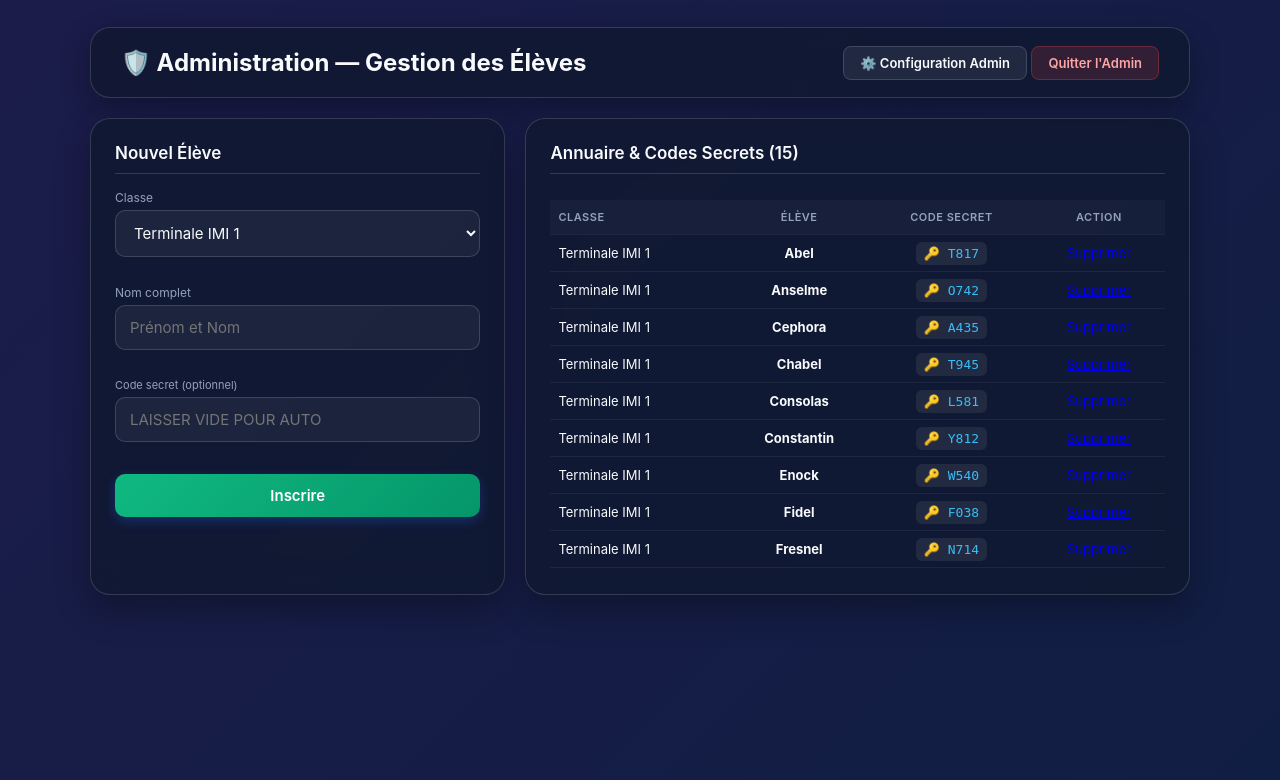
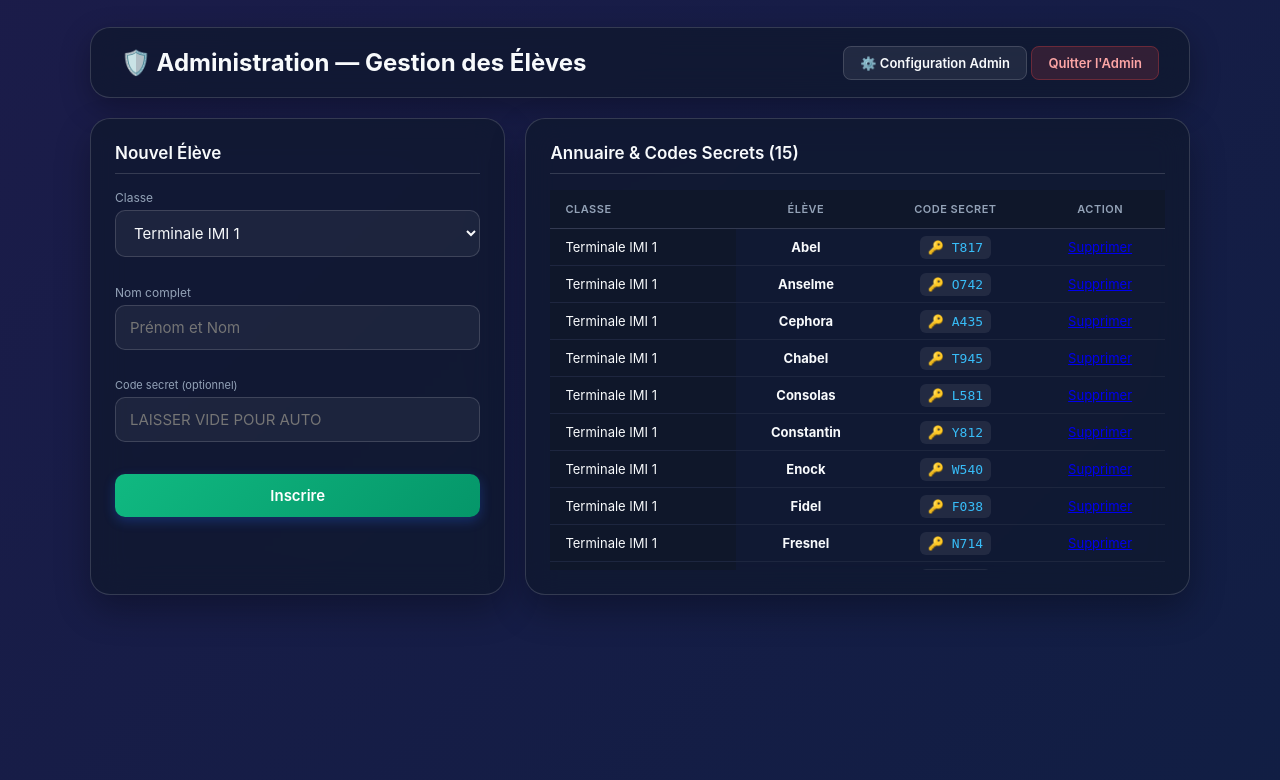
Before and after one commit to fresneluchiha-oss/class-master-imi, a Flask app: page / in a window 1280 px wide. Shown: the part 159-939 px from the top of the page. Run offline with Flask 3, Linux system fonts and the light colour scheme; the visitor is signed in with stand-in values (Sample User, id 1); data comes from the database, SQL or seed files in the repository.

Commit message:
Add files via upload

```diff
--- a/templates/index.html
+++ b/templates/index.html
@@ -302,7 +302,7 @@
             .card { padding: 15px; border-radius: 15px; width: 100% !important; }
             .dashboard-wrapper div[style*="grid-template-columns"] { display: flex !important; flex-direction: column !important; gap: 15px !important; }
             .card input, .card select, .login-card input, .login-card select, .card button { width: 100% !important; font-size: 14px; box-sizing: border-box; }
-            .dashboard-wrapper div[style*="overflow-x: auto"] { -webkit-overflow-scrolling: touch; border-radius: 10px; border: 1px solid var(--glass-border); }
+            .table-container { border-radius: 10px; border: 1px solid var(--glass-border); }
             .grid-note-input { width: 55px !important; padding: 6px 2px !important; font-size: 14px !important; }
             th, td { padding: 8px 6px; font-size: 12px; }
         }
@@ -326,10 +326,65 @@
             color: var(--text-main);
         }
 
-        table { width: 100%; border-collapse: collapse; margin-top: 10px; }
-        th, td { padding: 10px 8px; text-align: center; border-bottom: 1px solid rgba(255, 255, 255, 0.06); font-size: 13px; vertical-align: middle; white-space: nowrap; }
-        th:first-child, td:first-child { text-align: left; }
-        th { background: rgba(255, 255, 255, 0.03); font-weight: 600; color: var(--text-muted); font-size: 11px; text-transform: uppercase; letter-spacing: 0.5px; }
+        /* STYLES TABLEAU AVEC COLONNE & EN-TÊTE FIGÉS (STICKY) */
+        .table-container {
+            max-height: 500px;
+            overflow: auto;
+            position: relative;
+            border-radius: 12px;
+            border: 1px solid var(--glass-border);
+        }
+
+        table {
+            width: 100%;
+            border-collapse: collapse;
+            border-spacing: 0;
+        }
+
+        th {
+            position: sticky;
+            top: 0;
+            background: #0f172a;
+            z-index: 10;
+            padding: 12px 8px;
+            text-align: center;
+            font-weight: 600;
+            color: var(--text-muted);
+            font-size: 11px;
+            text-transform: uppercase;
+            letter-spacing: 0.5px;
+            border-bottom: 1px solid var(--glass-border);
+        }
+
+        body.light-theme th {
+            background: #cbd5e1;
+        }
+
+        td:first-child, th:first-child {
+            position: sticky;
+            left: 0;
+            background: #0f172a;
+            z-index: 5;
+            text-align: left;
+            padding-left: 15px;
+        }
+
+        body.light-theme td:first-child, body.light-theme th:first-child {
+            background: #e2e8f0;
+        }
+
+        th:first-child {
+            z-index: 20;
+        }
+
+        td {
+            padding: 10px 8px;
+            text-align: center;
+            border-bottom: 1px solid rgba(255, 255, 255, 0.06);
+            font-size: 13px;
+            vertical-align: middle;
+            white-space: nowrap;
+        }
 
         .btn-export {
             background: linear-gradient(135deg, #10b981 0%, #059669 100%);
@@ -426,19 +481,20 @@
                 <form method="POST">
                     <input type="hidden" name="action_prof" value="save_all_notes">
 
-                    <div style="max-height: 520px; overflow-x: auto;">
-                        <table style="min-width: 750px;">
+                    <!-- CONTENEUR DU TABLEAU AVEC COLONNE NOMS & EN-TÊTE FIGÉS -->
+                    <div class="table-container">
+                        <table style="min-width: 850px;">
                             <thead>
                                 <tr>
                                     <th style="width: 22%;">Élève</th>
                                     <th>Int 1</th>
                                     <th>Int 2</th>
                                     <th>Int 3</th>
-                                    <th style="background: rgba(255,255,255,0.05); color: var(--accent-primary);">M.Int</th>
+                                    <th style="color: var(--accent-primary);">M.Int</th>
                                     <th>Dev 1</th>
                                     <th>Dev 2</th>
-                                    <th style="background: rgba(255,255,255,0.05); color: var(--accent-primary);">M.Dev</th>
-                                    <th style="background: rgba(56, 189, 248, 0.1); color: #38bdf8;">M.Gén</th>
+                                    <th style="color: var(--accent-primary);">M.Dev</th>
+                                    <th style="color: #38bdf8;">M.Gén</th>
                                 </tr>
                             </thead>
                             <tbody>
@@ -450,12 +506,12 @@
                                     <td><input type="number" step="0.25" min="0" max="20" name="note_{{ b.nom }}_Interrogation-2" value="{{ b.i2 }}" placeholder="-" class="grid-note-input"></td>
                                     <td><input type="number" step="0.25" min="0" max="20" name="note_{{ b.nom }}_Interrogation-3" value="{{ b.i3 }}" placeholder="-" class="grid-note-input"></td>
 
-                                    <td style="background: rgba(255,255,255,0.02); font-weight: 600;">{{ b.moy_interro }}</td>
+                                    <td style="font-weight: 600;">{{ b.moy_interro }}</td>
 
                                     <td><input type="number" step="0.25" min="0" max="20" name="note_{{ b.nom }}_Devoir-1" value="{{ b.d1 }}" placeholder="-" class="grid-note-input"></td>
                                     <td><input type="number" step="0.25" min="0" max="20" name="note_{{ b.nom }}_Devoir-2" value="{{ b.d2 }}" placeholder="-" class="grid-note-input"></td>
 
-                                    <td style="background: rgba(255,255,255,0.02); font-weight: 600;">{{ b.moy_devoir }}</td>
+                                    <td style="font-weight: 600;">{{ b.moy_devoir }}</td>
                                     <td><strong style="color: #38bdf8; font-size: 15px;">{{ b.moy_gen }}</strong></td>
                                 </tr>
                                 {% else %}
```
